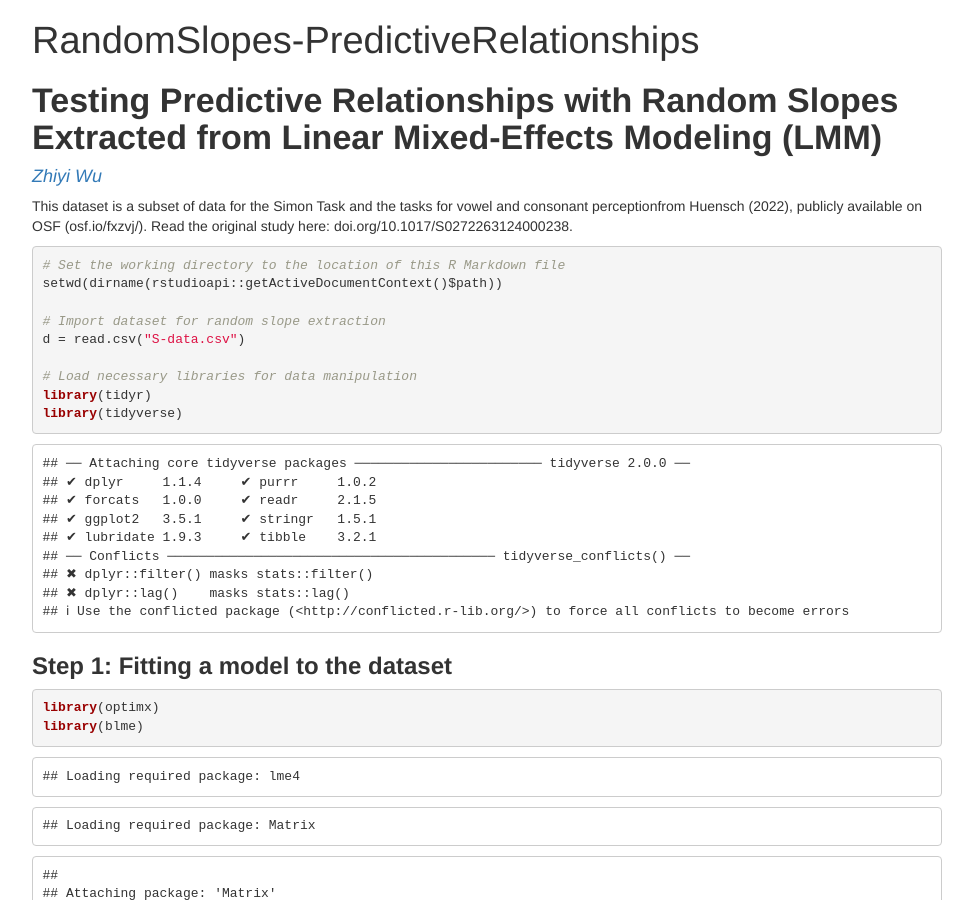
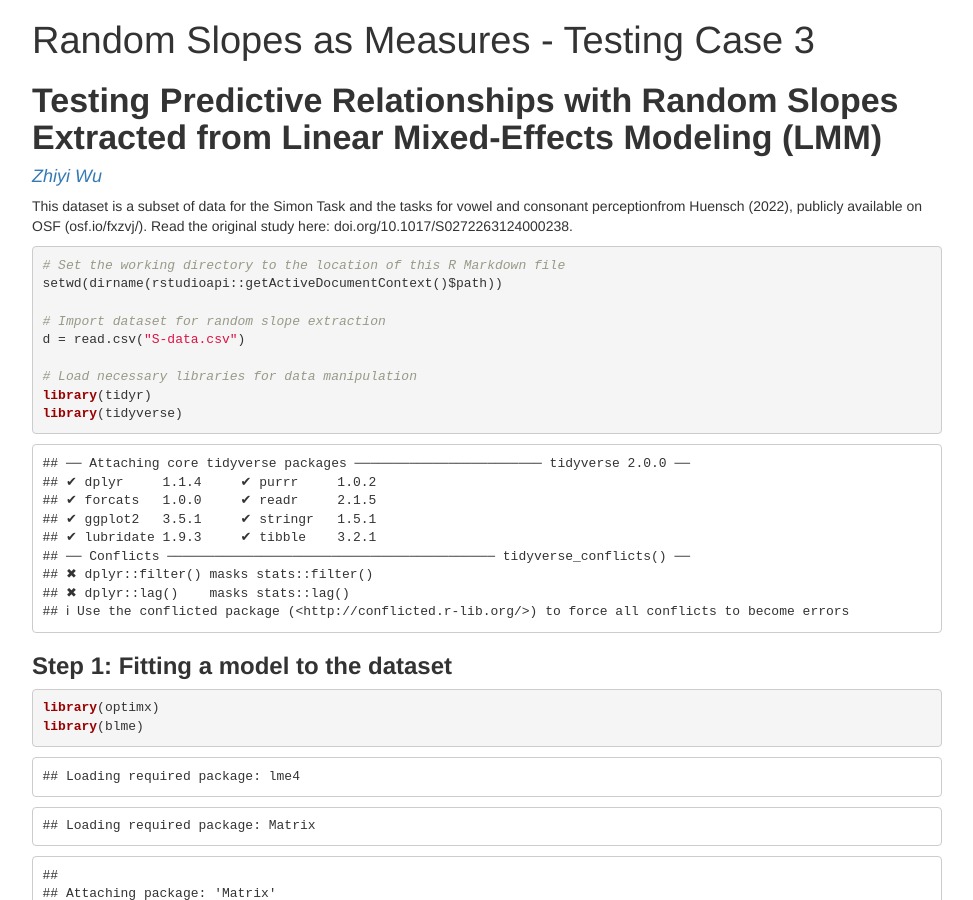
Before and after one commit to Zhiyijenny/Zhiyijenny.github.io, a Jekyll site: the page RandomSlopes-relationship.html, which Jekyll copies as it is, in a window 1280 px wide and 900 px high. Shown: the whole window, without its empty margins (153-1126 px from the left). Built offline with Jekyll 4.4.1, drawn with Linux system fonts in a browser that asks for light colours.

Commit message:
Updated the title for Testing Case 3

```diff
--- a/RandomSlopes-relationship.html
+++ b/RandomSlopes-relationship.html
@@ -11,7 +11,7 @@
 
 
 
-<title>RandomSlopes-PredictiveRelationships</title>
+<title>Random Slopes as Measures - Testing Case 3</title>
 
 <script>// Pandoc 2.9 adds attributes on both header and div. We remove the former (to
 // be compatible with the behavior of Pandoc < 2.8).
@@ -348,7 +348,8 @@ display: none;
 
 
 
-<h1 class="title toc-ignore">RandomSlopes-PredictiveRelationships</h1>
+<h1 class="title toc-ignore">Random Slopes as Measures - Testing Case
+3</h1>
 
 </div>
 
```
